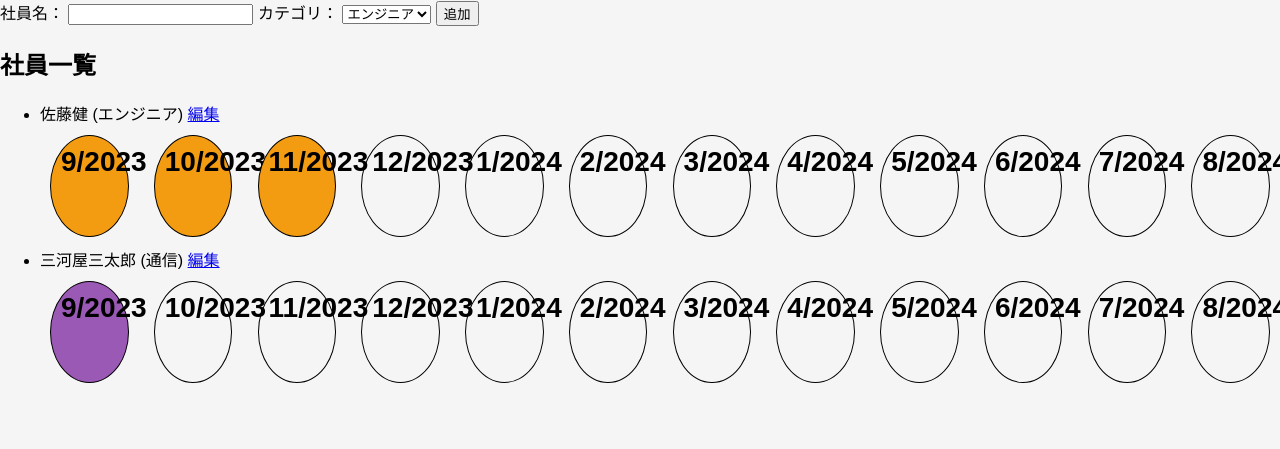
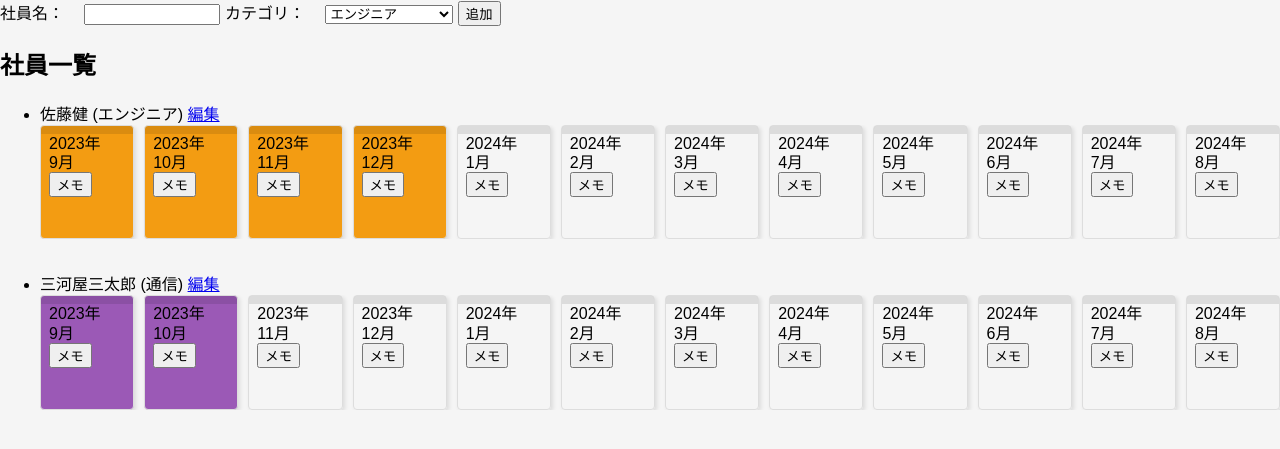
Before and after one commit to gussan0703/omosiro, a Flask app: page / in a window 1280 px wide. Shown: the part 145-594 px from the top of the page. Run offline with Flask 3, Linux system fonts and the light colour scheme; data comes from the database, SQL or seed files in the repository; both versions use the stored data as it was after the commit.

Commit message:
fullcalenderを使わずにカレンダー表示、すべてファイルの更新

```diff
--- a/working_history/app.py
+++ b/working_history/app.py
@@ -30,6 +30,7 @@ class EmployeeDetail(db.Model):
     employee = db.relationship('Employee', backref='employee_details')  # これを追加
     start_date = db.Column(db.Date, nullable=True)
     end_date = db.Column(db.Date, nullable=True)
+    memo = db.Column(db.String(255), nullable=True)
 
 
 #社員の登録
@@ -92,6 +93,7 @@ def employee_detail(id):
         start_date = datetime.strptime(start_date_str, '%Y-%m-%d').date() if start_date_str else None
         end_date = datetime.strptime(end_date_str, '%Y-%m-%d').date() if end_date_str else None
         period = f"{start_date_str} から {end_date_str}"
+        memo = request.form.get('memo')
 
 
         if not name or not category:
@@ -108,8 +110,9 @@ def employee_detail(id):
             detail.price = float(price)
             detail.start_date = start_date
             detail.end_date = end_date
+            detail.memo = memo
         else:
-            new_detail = EmployeeDetail(project_name=project_name, overview=overview, start_date=start_date,end_date=end_date,period=period, price=float(price), employee_id=employee.id)
+            new_detail = EmployeeDetail(project_name=project_name, overview=overview, start_date=start_date,end_date=end_date,period=period, price=float(price), employee_id=employee.id,memo=memo)
             db.session.add(new_detail)
 
         db.session.commit()
@@ -148,7 +151,8 @@ def api_employee_periods():
             'start': detail.start_date.strftime('%Y-%m-%d'),
             'end': (detail.end_date + timedelta(days=1)).strftime('%Y-%m-%d'),
             'color': colors[detail.employee_id % len(colors)],
-            'employeeId': detail.employee_id
+            'employeeId': detail.employee_id,
+            'memo': detail.memo
         } for detail in details]
 
         return jsonify(events)
--- a/working_history/static/main.css
+++ b/working_history/static/main.css
@@ -1,44 +1,108 @@
-/* static/styles.css or main.css */
+/* カレンダーコンポーネントのスタイル */
 .employee-calendar {
-   justify-content: space-between;
-    width: 100%;  /* 月ごとのカレンダーの幅 */
-    vertical-align: top;
-    display: flex; /* 子要素を横並びにする */
+    display: flex;
+    flex-wrap: nowrap; /* 折り返しを防ぐ */
+    gap: 10px;
+    overflow-x: auto; /* 画面の横幅を超える場合はスクロール可能にする */
 }
 
-#employee-list{
-    margin: 0 auto;
+
+.month-calendar {
+    flex-basis: calc(100% / 12 - 10px); /* 12カ月分を1行に並べるように変更 */
+    max-width: calc(100% / 12 - 10px); /* 追加: 最大幅も指定する */
+    height: calc((100vw - 120px) / 12); /* 追加: 正方形になるように高さを指定 */
+    border: 1px solid #ddd;
+    box-shadow: 2px 2px 4px rgba(0, 0, 0, 0.1);
+    border-radius: 4px;
+    padding: 8px;
+    overflow: hidden;
+    position: relative;
 }
 
-.month-calendar {
-    flex: 1; /* 均等にスペースを取る */
-    margin-right: 2%;  /* 均等な間隔を取るための調整 */
-    max-width: calc(100% / 12 - 2%); /* 画面幅を12で割って、マージンを引く */
+
+.month-calendar:before {
+    content: attr(data-month-title);
+    position: absolute;
+    top: 0;
+    left: 0;
+    width: 100%;
+    background-color: rgba(0, 0, 0, 0.1);
+    padding: 4px 0;
+    text-align: center;
+    font-weight: bold;
+    z-index: 1;
 }
 
-.month-calendar:last-child {
-    margin-right: 0;  /* 最後の要素の右側の間隔は0にする */
+.month-calendar tbody {
+    display: grid;
+    grid-template-columns: repeat(7, 1fr);
+    gap: 2px;
 }
 
-.employee-calendar .month-calendar {
-    border-radius: 50%; /* これにより丸くなります */
-    border: 1px solid black; /* ボーダーの太さと色を変更できます */
-    /* overflow: hidden; 子要素が丸い形状の外に出ないようにする */
-    margin: 10px;           /* 他の要素との間隔を追加 */
-    padding: 10px;          /* カレンダー内部の間隔を追加 */
-    box-sizing: border-box; /* ボーダーとパディングが要素の大きさに含まれるように */
+.month-calendar td {
+    text-align: center;
+    padding: 4px;
+    cursor: pointer;
+    transition: background-color 0.3s;
 }
 
-/* 日付ますの非表示に挑戦 */
-.fc-view-harness {
-    display: none;
+.month-calendar td:hover {
+    background-color: rgba(0, 0, 0, 0.1);
 }
 
-.fc-header-toolbar button{
-    display:none !important;
+/* スマホサイズ時のスタイル */
+@media (max-width: 600px) {
+    .employee-calendar {
+        overflow-x: auto;  /* 横方向にスクロールを許可 */
+        display: flex;
+        flex-wrap: nowrap;  /* カレンダーを折り返さないように設定 */
+    }
 
+    .employee-calendar .month-calendar {
+        flex: 0 0 calc(33.33% - 10px);  /* 3カ月分だけ表示 */
+        max-width: calc(33.33% - 10px);  /* 最大幅も同じ値に */
+
+        /* カレンダーの高さを幅と同じにして正方形にする */
+        height: calc(33.33vw - 10px);
+        overflow: hidden; /* 高さを超える内容を隠す */
+    }
+
+    .month-calendar .calender-table {
+        /* テーブルの高さをカレンダーコンテナの高さと一致させる */
+        height: 100%;
+    }
+
+    .month-title {
+        font-size: 1.2rem;  /* 月のタイトルのフォントサイズを大きくする */
+    }
+
+    .month-calendar table {
+        font-size: 1rem;  /* カレンダー内の日付のフォントサイズを大きくする */
+    }
+
+    body {
+        font-size: 12px; /* 文字サイズを12pxに */
+    }
 }
 
-.employee-calendar:hover {
-    cursor: pointer; /* クリック可能なアイコンに変更 */
+/* カレンダーの月のタイトルを2行にする */
+.month-title {
+    white-space: pre-line; /* 改行コードを考慮 */
+    line-height: 1.2; /* 行の間隔調整 */
 }
+
+#employee-list li {
+    margin-bottom: 2rem;  /* スタッフごとのリストの下部のマージンを2remに設定 */
+}
+
+/* カレンダーにhoverしたときのスタイル */
+.month-calendar:hover {
+    box-shadow: 6px 6px 12px rgba(0, 0, 0, 0.4);  /* 右と下にシャドウを大きくして、より立体感を出す */
+    cursor: pointer;
+}
+
+/* カレンダーをクリックしたときのスタイル */
+.month-calendar:active {
+    box-shadow: 3px 3px 6px rgba(0, 0, 0, 0.3);  /* 右と下にシャドウを少し小さくして、押された時の感じを出す */
+    transform: translateY(2px);
+}
--- a/working_history/static/main.js
+++ b/working_history/static/main.js
@@ -2,14 +2,27 @@ function formatDate(dateString) {
     let date = new Date(dateString);
     let yyyy = date.getFullYear();
     let mm = String(date.getMonth() + 1).padStart(2, '0');
-    let dd = String(date.getDate()).padStart(2, '0');
-    return yyyy + '-' + mm + '-' + dd;
+    return yyyy + '-' + mm;
+}
+
+function daysInMonth(year, month) {
+    return new Date(year, month, 0).getDate();
 }
 
 document.addEventListener("DOMContentLoaded", function () {
     const currentDate = new Date();
+    const currentYear = currentDate.getFullYear();
+    const currentMonth = currentDate.getMonth();
+    const memoButtons = document.querySelectorAll('.memo-btn');
+    memoButtons.forEach(btn => {
+        btn.addEventListener('click', function() {
+            const memoText = prompt("メモを入力してください：", "");
+            if (memoText) {
+                btn.setAttribute('data-memo', memoText);
+            }
+        });
+    });
 
-    // APIからデータを取得
     fetch('/api/employee_periods')
         .then(response => response.json())
         .then(data => {
@@ -18,70 +31,46 @@ document.addEventListener("DOMContentLoaded", function () {
                     ...event,
                     start: formatDate(event.start),
                     end: formatDate(event.end),
-                    title:'',
+                    title: '',
                     backgroundColor: event.color
                 };
             });
 
             document.querySelectorAll('.employee-calendar').forEach((calendarContainer) => {
                 const employeeId = parseInt(calendarContainer.dataset.employeeId);
-
-                // この社員のイベントだけをフィルタリング
                 const employeeEvents = events.filter(event => event.employeeId == employeeId);
 
-                for(let i = 0; i < 12; i++) {
-                    const displayStartDate = new Date(currentDate);
-                    displayStartDate.setMonth(currentDate.getMonth() + i);
-                    const displayEndDate = new Date(displayStartDate);
-                    displayEndDate.setMonth(displayStartDate.getMonth() + 1);
-                    displayEndDate.setDate(0);
+                for (let i = 0; i < 12; i++) {
+                    const targetYear = (currentMonth + i) >= 12 ? currentYear + 1 : currentYear;
+                    const targetMonth = (currentMonth + i) % 12;
+                    const displayStartDate = new Date(targetYear, targetMonth, 1);
+                    const displayEndDate = new Date(targetYear, targetMonth + 1, 0);
 
-                    // この月に該当する従業員のイベントを探す
                     const currentMonthEvents = employeeEvents.filter(event =>
                         new Date(event.start) <= displayEndDate && new Date(event.end) >= displayStartDate
                     );
 
                     const calendarEl = calendarContainer.querySelector('.month-calendar:nth-child(' + (i + 1) + ')');
 
-                    // イベントがある場合、背景色を設定
+                    if (calendarEl) {
+                        const monthTitleEl = calendarEl.querySelector('.month-title');
+                        const displayMonth = displayStartDate.getMonth() + 1;
+                        const displayYear = displayStartDate.getFullYear();
+                        monthTitleEl.textContent = `${displayYear}年\n${displayMonth}月`;
+
+
                         if (currentMonthEvents.length > 0) {
                             calendarEl.style.backgroundColor = currentMonthEvents[0].backgroundColor;
                         }
 
-                    // FullCalendarの初期化
-                    var calendar = new FullCalendar.Calendar(calendarEl, {
-                        initialView: "dayGrid",
-                        dayCellContent: '',
-                        events: employeeEvents,
-                        titleFormat: { month: 'numeric', year: 'numeric' },
-                        validRange: {
-                            start: displayStartDate.toISOString().slice(0, 7),
-                            end: displayEndDate.toISOString().slice(0, 7)
-                        },
-                        height: 'auto',
-                        aspectRatio: 5.5,
-                        dayHeaderContent: ''  ,
-                        headerToolbar:{
-                            right:''
-                        },
-                        footerToolbar: {
-                            left: '',
-                            center: '',
-                            right: ''
-                        }
-                    });
-                    calendar.render();
-
-                    calendarEl.addEventListener('click', function() {
-                        // クリックされたカレンダーに関連するスタッフのイベントを取得
+                        calendarEl.addEventListener('click', function () {
                             let relatedEvents = events.filter(event => event.employeeId == employeeId);
-
-                        // 関連するスタッフの情報を表示するロジックをここに書く
-                        // 例: アラートで表示
                             relatedEvents.forEach(event => {
-                            alert(`スタッフID: ${event.employeeId}, 開始日: ${event.start}, 終了日: ${event.end}`);
+                                alert(`スタッフID: ${event.employeeId}, 開始月: ${event.start}, 終了月: ${event.end}, メモ: ${event.memo || 'なし'}`);
                             });
                         });
+
+                    }
                 }
             });
         });
--- a/working_history/static/styles.css
+++ b/working_history/static/styles.css
@@ -21,3 +21,36 @@ nav a {
 nav a:hover {
     text-decoration: underline;
 }
+
+/* すべてのdivタグをFlexboxのコンテナとして定義 */
+form div {
+    display: flex;
+    align-items: center; /* 縦方向の中央に配置 */
+    margin-bottom: 1rem; /* 下部のスペースを確保 */
+}
+
+/* ラベルタグの幅を一定にする */
+form label {
+    width: 150px; /* こちらの値は適切な値に調整してください */
+    text-align: right; /* テキストを右寄せ */
+    margin-right: 1rem; /* ラベルと入力フィールドの間のスペース */
+}
+
+/* 入力要素の幅を設定 */
+form input[type="text"], form input[type="date"], form input[type="number"], form select, form textarea {
+    width: 10%; /* この値は適切に調整してください */
+}
+
+/* textareaの初期の余白を削除 */
+textarea {
+    white-space: nowrap;
+    overflow: auto;
+    resize: vertical; /* 縦方向のみリサイズ可能に */
+}
+
+
+@media (max-width: 600px) {
+    form input[type="text"], form input[type="date"], form input[type="number"], form select, form textarea {
+        width: 30%;
+    }
+}
--- a/working_history/templates/employee_detail.html
+++ b/working_history/templates/employee_detail.html
@@ -5,6 +5,10 @@
     <meta http-equiv="X-UA-Compatible" content="IE=edge" />
     <meta name="viewport" content="width=device-width, initial-scale=1.0" />
     <title>{{ employee.name }}の詳細</title>
+    <link
+    rel="stylesheet"
+    href="{{ url_for('static', filename='styles.css') }}"
+  />
   </head>
 
   <body>
--- a/working_history/templates/index.html
+++ b/working_history/templates/index.html
@@ -13,10 +13,9 @@
       href="{{ url_for('static', filename='main.css') }}"
     />
 
-    <script src="https://cdn.jsdelivr.net/npm/fullcalendar@5.11.2/main.min.js"></script>
-    <link rel="stylesheet" href="https://cdn.jsdelivr.net/npm/fullcalendar@5.11.2/main.min.css">
+    <!--<script src="https://cdn.jsdelivr.net/npm/fullcalendar@5.11.2/main.min.js"></script>
+    <link rel="stylesheet" href="https://cdn.jsdelivr.net/npm/fullcalendar@5.11.2/main.min.css">-->
     <script src="{{ url_for('static', filename='main.js') }}"></script>
-
   </head>
   <body>
     <header>
@@ -68,19 +67,19 @@
 
             <!--社員のカレンダーをコンポネート-->
             <div class="employee-calendar" data-employee-id="{{ employee.id }}">
-              <div class="month-calendar"></div>
-              <div class="month-calendar"></div>
-              <div class="month-calendar"></div>
-              <div class="month-calendar"></div>
-              <div class="month-calendar"></div>
-              <div class="month-calendar"></div>
-              <div class="month-calendar"></div>
-              <div class="month-calendar"></div>
-              <div class="month-calendar"></div>
-              <div class="month-calendar"></div>
-              <div class="month-calendar"></div>
-              <div class="month-calendar"></div>
-          </div>
+              {% for month in range(1, 13) %}
+              <div class="month-calendar">
+                <div class="month-title">2023年{{ month }}月</div>
+                <!-- この部分はJavaScriptで動的に変更する -->
+                <button class="memo-btn">メモ</button>
+                <table class="calender-table">
+                  <tbody>
+                    <!-- この部分はJavaScriptで動的に埋める -->
+                  </tbody>
+                </table>
+              </div>
+              {% endfor %}
+            </div>
           </li>
           {% endfor %}
         </ul>
```
Also changed, not shown: working_history/migrations/versions/66c9b9d3fdc7_add_memo_column_to_employeedetail.py (added, +32 -0 lines), working_history/employees.db. Lines whose indentation alone changed are shown as unchanged.
